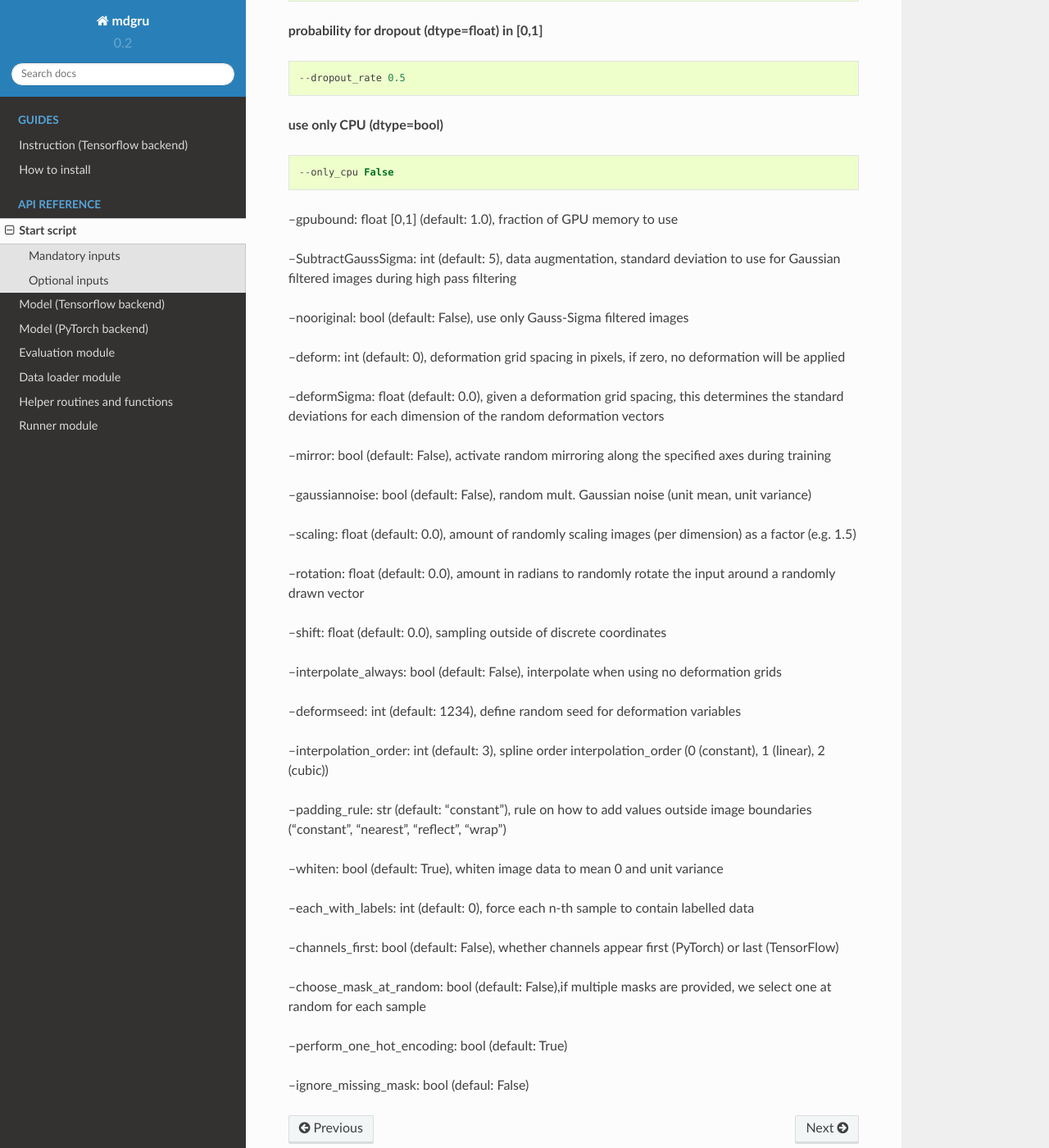
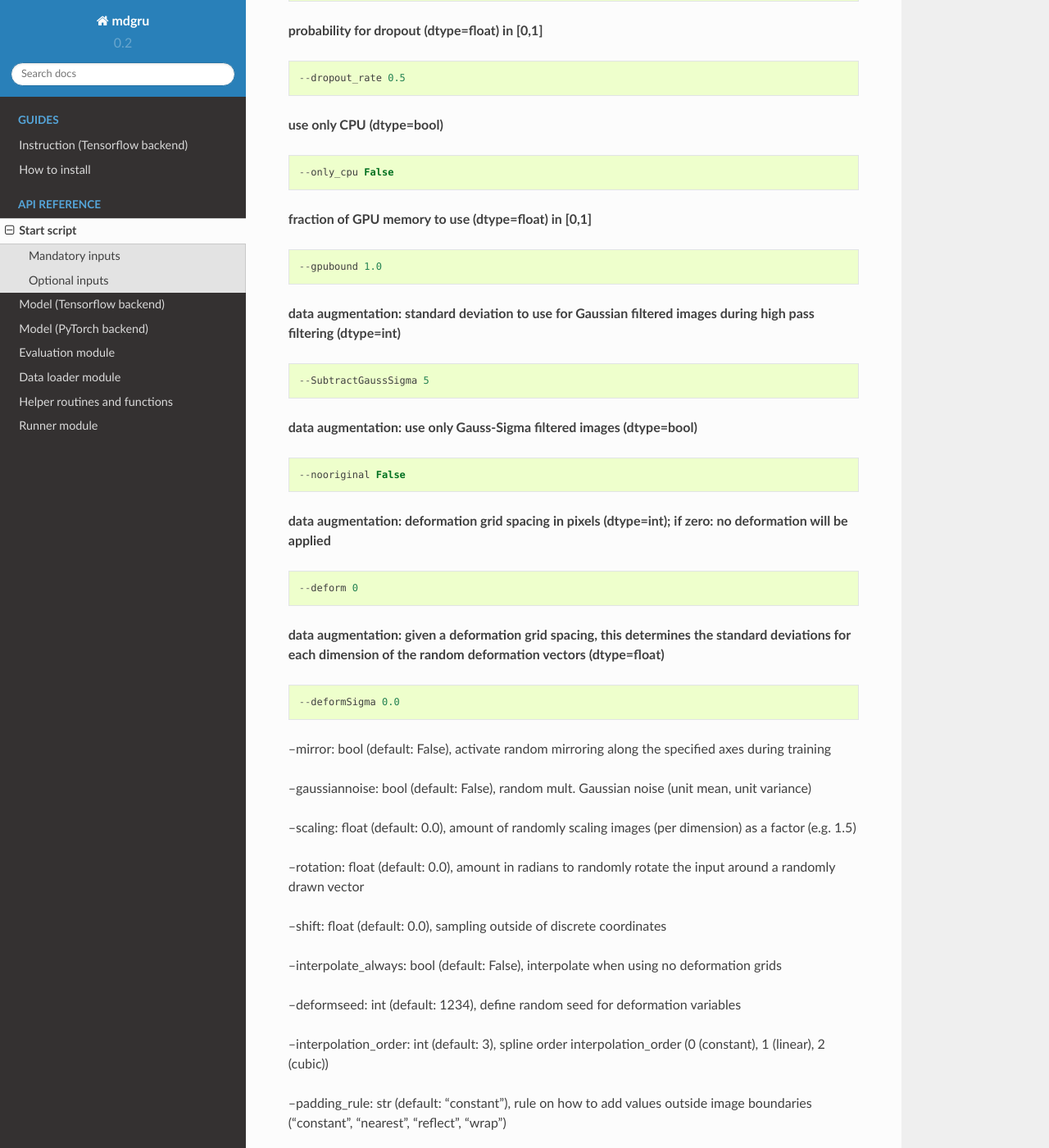
Before and after one commit to zubata88/mdgru, a Sphinx documentation site: the page built from docs/RUN_mdgru.rst, in a window 1280 px wide and 1400 px high, scrolled down 1881 px. Shown: the whole window at 82% size. Built offline with Sphinx 7.4.7 and the Read the Docs theme 2.0.0, drawn with Linux system fonts in a browser that asks for light colours.

Commit message:
Update RUN_mdgru.rst

```diff
--- a/docs/RUN_mdgru.rst
+++ b/docs/RUN_mdgru.rst
@@ -89,15 +89,30 @@ Optional inputs
 
     --only_cpu False
 
---gpubound: float [0,1] (default: 1.0), fraction of GPU memory to use
+**fraction of GPU memory to use (dtype=float) in [0,1]**
+::
 
---SubtractGaussSigma: int (default: 5), data augmentation, standard deviation to use for Gaussian filtered images during high pass filtering
+    --gpubound 1.0
 
---nooriginal: bool (default: False), use only Gauss-Sigma filtered images
+**data augmentation: standard deviation to use for Gaussian filtered images during high pass filtering (dtype=int)**
+::
 
---deform: int (default: 0), deformation grid spacing in pixels, if zero, no deformation will be applied
+    --SubtractGaussSigma 5
 
---deformSigma: float (default: 0.0), given a deformation grid spacing, this determines the standard deviations for each dimension of the random deformation vectors
+**data augmentation: use only Gauss-Sigma filtered images (dtype=bool)**
+::
+
+    --nooriginal False
+
+**data augmentation: deformation grid spacing in pixels (dtype=int); if zero: no deformation will be applied**
+::
+
+    --deform 0
+
+**data augmentation: given a deformation grid spacing, this determines the standard deviations for each dimension of the random deformation vectors (dtype=float)**
+::
+
+    --deformSigma 0.0
 
 --mirror: bool (default: False), activate random mirroring along the specified axes during training
 
```
